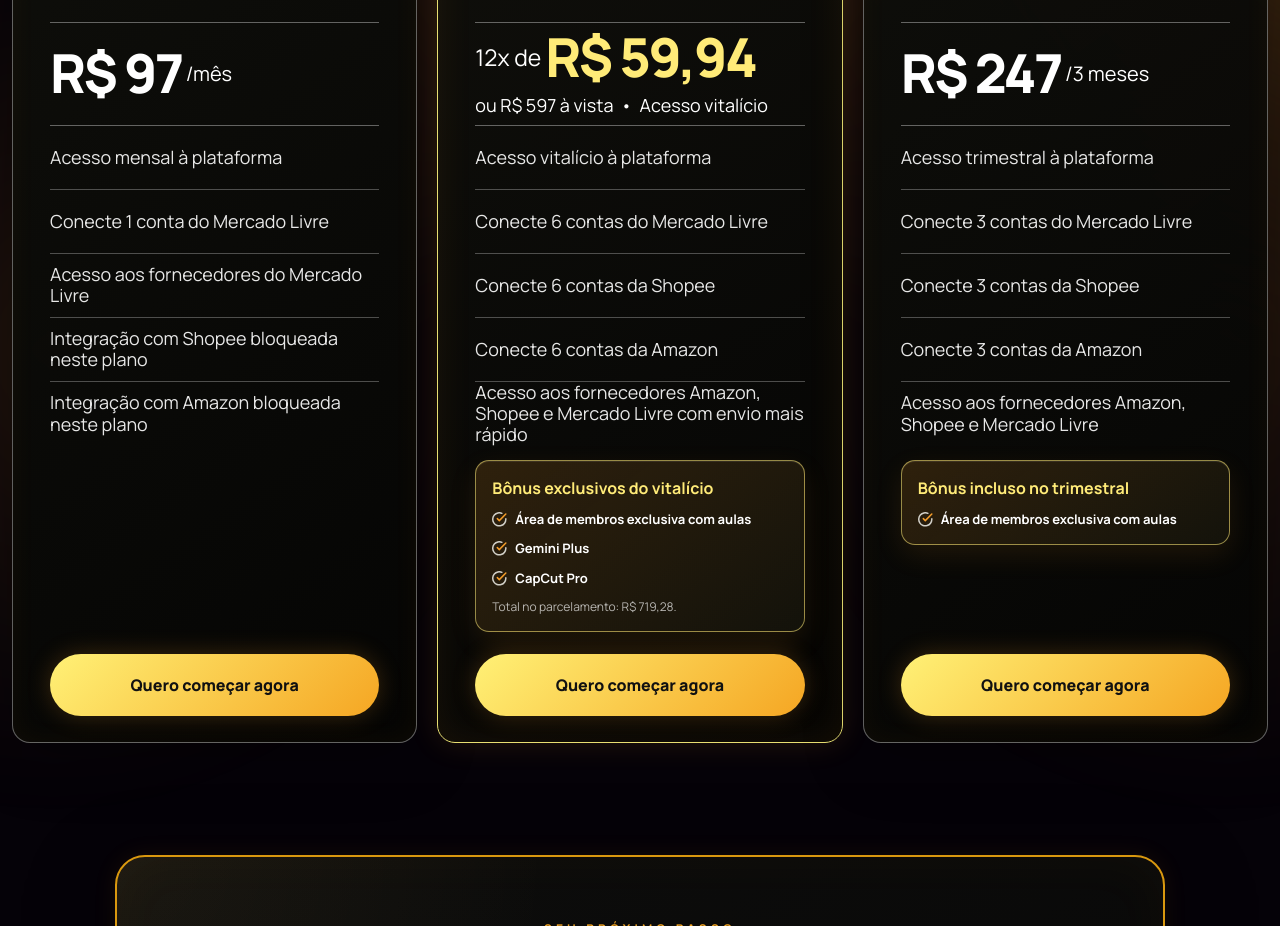
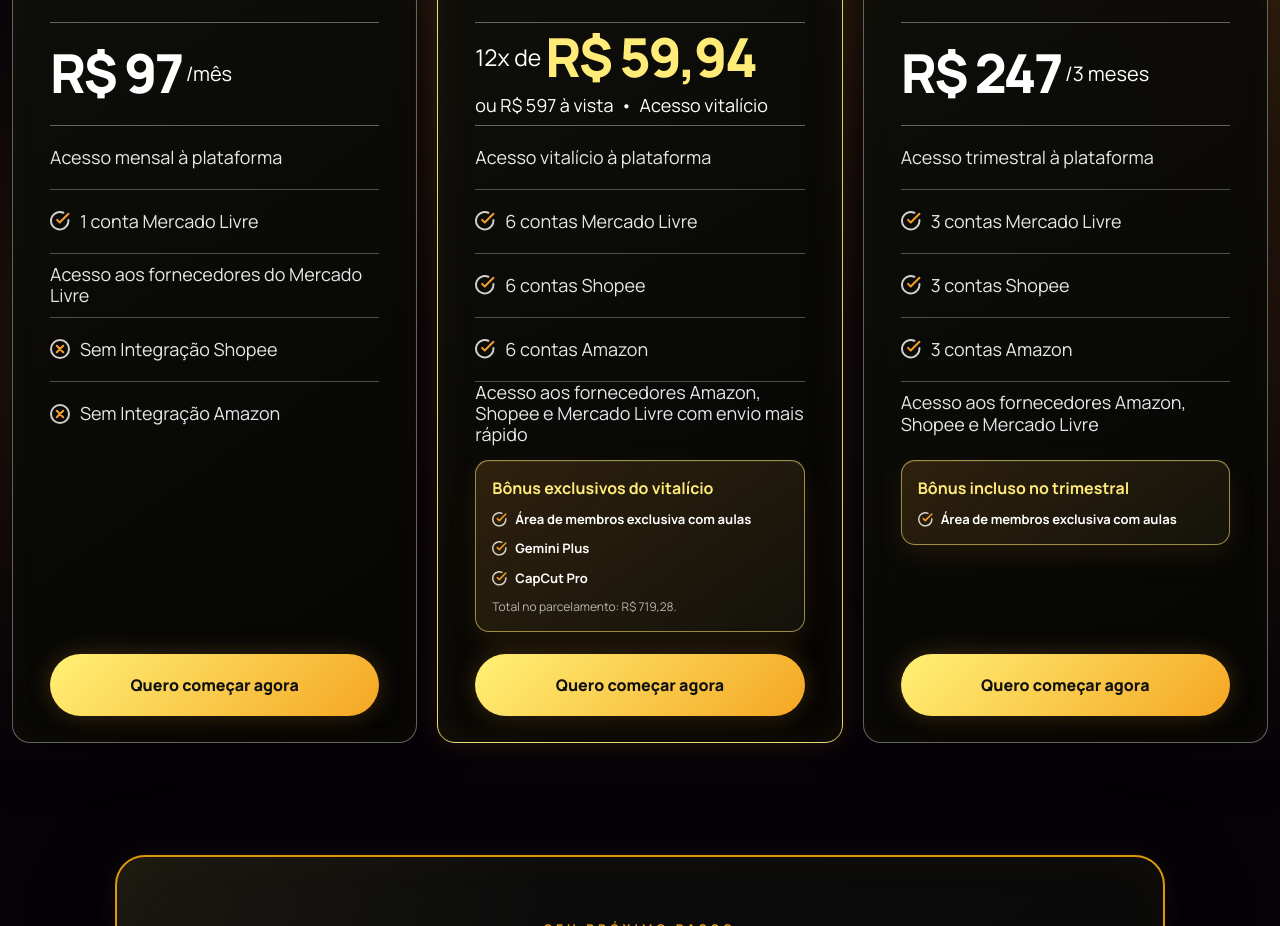
Before and after one commit to apprevealy/dropealy-landing, a React (Vite) app: page / in a window 1280 px wide. Shown: the part 5040-5966 px from the top of the page. Built offline with nearby package versions, Linux system fonts and the light colour scheme; a web font is replaced by a local one.

Commit message:
Destaca integrações incluídas e ausentes nos planos

```diff
--- a/src/components/Features.jsx
+++ b/src/components/Features.jsx
@@ -4,6 +4,21 @@
 import { GraduationCap, Sparkles } from 'lucide-react'
 import { useCheckout, CheckoutStatus } from './CheckoutProvider'
 import { COMMERCIAL_PLANS, commercialPrice, MASTER_INSTALLMENT_TOTAL_CENTS } from '../lib/commercialPlans.mjs'
+
+function PlanFeatures({ features }) {
+  return (
+    <ul>
+      {features.map(({ label, icon }) => (
+        <li key={label}>
+          {icon && (
+            <img className="pricing-card__feature-icon" src={`/assets/${icon}-icon.svg`} alt="" aria-hidden="true" width="20" height="20" />
+          )}
+          <span className="pricing-card__feature-label">{label}</span>
+        </li>
+      ))}
+    </ul>
+  )
+}
 
 function GiftIcon() {
   return (
@@ -643,9 +658,7 @@
                   <span>a vender</span>
                 </h4>
                 <div className="pricing-card__price"><strong>{commercialPrice(COMMERCIAL_PLANS.starter.priceCents)}</strong><span>/mês</span></div>
-                <ul>
-                  {COMMERCIAL_PLANS.starter.features.map((feature) => <li key={feature}>{feature}</li>)}
-                </ul>
+                <PlanFeatures features={COMMERCIAL_PLANS.starter.features} />
                 <a {...getCheckoutProps('starter', 'https://checkout.perfectpay.com.br/pay/PPU38CQGGMG?')} target="_blank" rel="noopener noreferrer">Quero começar agora</a>
               </article>
 
@@ -658,9 +671,7 @@
                 </h4>
                 <div className="pricing-card__price pricing-card__price--master"><span>{COMMERCIAL_PLANS.master.installmentCount}x de</span><strong>{commercialPrice(COMMERCIAL_PLANS.master.installmentCents)}</strong></div>
                 <p className="pricing-card__detail">ou {commercialPrice(COMMERCIAL_PLANS.master.priceCents)} à vista&nbsp; • &nbsp;Acesso vitalício</p>
-                <ul>
-                  {COMMERCIAL_PLANS.master.features.map((feature) => <li key={feature}>{feature}</li>)}
-                </ul>
+                <PlanFeatures features={COMMERCIAL_PLANS.master.features} />
                 <div className="master-bonus-box">
                   <strong>Bônus exclusivos do vitalício</strong>
                   {COMMERCIAL_PLANS.master.bonuses.map((bonus) => <div className="master-bonus-box__item" key={bonus}>
@@ -678,9 +689,7 @@
                   <span>ampliar suas vendas</span>
                 </h4>
                 <div className="pricing-card__price"><strong>{commercialPrice(COMMERCIAL_PLANS.trial.priceCents)}</strong><span>/3 meses</span></div>
-                <ul>
-                  {COMMERCIAL_PLANS.trial.features.map((feature) => <li key={feature}>{feature}</li>)}
-                </ul>
+                <PlanFeatures features={COMMERCIAL_PLANS.trial.features} />
                 <div className="master-bonus-box">
                   <strong>Bônus incluso no trimestral</strong>
                   {COMMERCIAL_PLANS.trial.bonuses.map((bonus) => <div className="master-bonus-box__item" key={bonus}>
--- a/src/index.css
+++ b/src/index.css
@@ -706,7 +706,19 @@
   height: 64px;
   flex: 0 0 64px;
   align-items: center;
+  gap: 10px;
   border-bottom: 1px solid rgba(255,255,255,.28);
+}
+
+.pricing-card__feature-icon {
+  display: block;
+  width: 20px;
+  height: 20px;
+  flex: 0 0 20px;
+}
+
+.pricing-card__feature-label {
+  min-width: 0;
 }
 
 .pricing-card li:last-child {
--- a/src/lib/commercialPlans.mjs
+++ b/src/lib/commercialPlans.mjs
@@ -4,22 +4,22 @@
   starter: {
     priceCents: 9700,
     features: [
-      'Acesso mensal à plataforma',
-      'Conecte 1 conta do Mercado Livre',
-      'Acesso aos fornecedores do Mercado Livre',
-      'Integração com Shopee bloqueada neste plano',
-      'Integração com Amazon bloqueada neste plano',
+      { label: 'Acesso mensal à plataforma' },
+      { label: '1 conta Mercado Livre', icon: 'check' },
+      { label: 'Acesso aos fornecedores do Mercado Livre' },
+      { label: 'Sem Integração Shopee', icon: 'x' },
+      { label: 'Sem Integração Amazon', icon: 'x' },
     ],
     bonuses: [],
   },
   trial: {
     priceCents: 24700,
     features: [
-      'Acesso trimestral à plataforma',
-      'Conecte 3 contas do Mercado Livre',
-      'Conecte 3 contas da Shopee',
-      'Conecte 3 contas da Amazon',
-      'Acesso aos fornecedores Amazon, Shopee e Mercado Livre',
+      { label: 'Acesso trimestral à plataforma' },
+      { label: '3 contas Mercado Livre', icon: 'check' },
+      { label: '3 contas Shopee', icon: 'check' },
+      { label: '3 contas Amazon', icon: 'check' },
+      { label: 'Acesso aos fornecedores Amazon, Shopee e Mercado Livre' },
     ],
     bonuses: ['Área de membros exclusiva com aulas'],
   },
@@ -28,11 +28,11 @@
     installmentCount: 12,
     installmentCents: 5994,
     features: [
-      'Acesso vitalício à plataforma',
-      'Conecte 6 contas do Mercado Livre',
-      'Conecte 6 contas da Shopee',
-      'Conecte 6 contas da Amazon',
-      'Acesso aos fornecedores Amazon, Shopee e Mercado Livre com envio mais rápido',
+      { label: 'Acesso vitalício à plataforma' },
+      { label: '6 contas Mercado Livre', icon: 'check' },
+      { label: '6 contas Shopee', icon: 'check' },
+      { label: '6 contas Amazon', icon: 'check' },
+      { label: 'Acesso aos fornecedores Amazon, Shopee e Mercado Livre com envio mais rápido' },
     ],
     bonuses: ['Área de membros exclusiva com aulas', 'Gemini Plus', 'CapCut Pro'],
   },
```
Also changed, not shown: public/assets/x-icon.svg (added).
